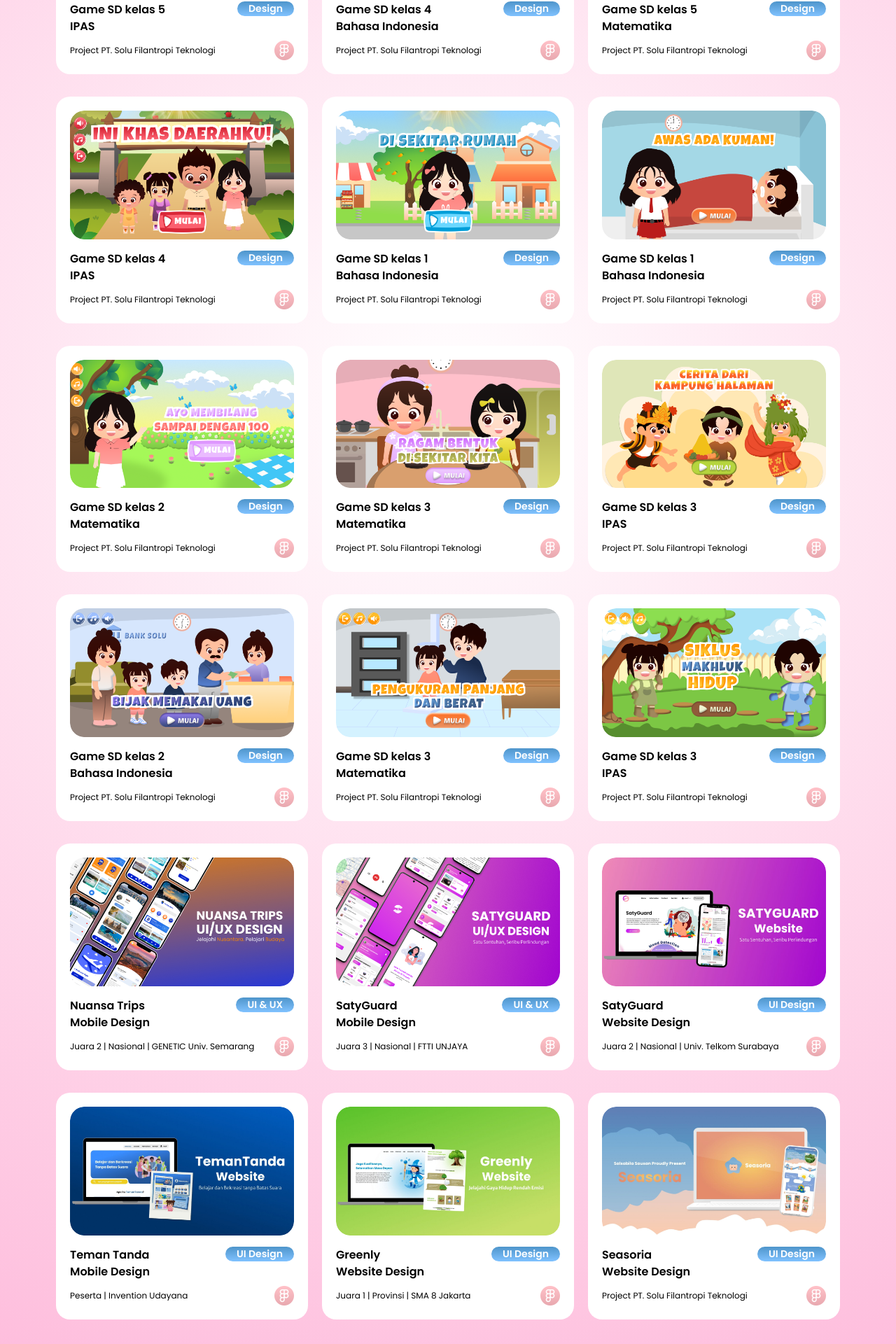
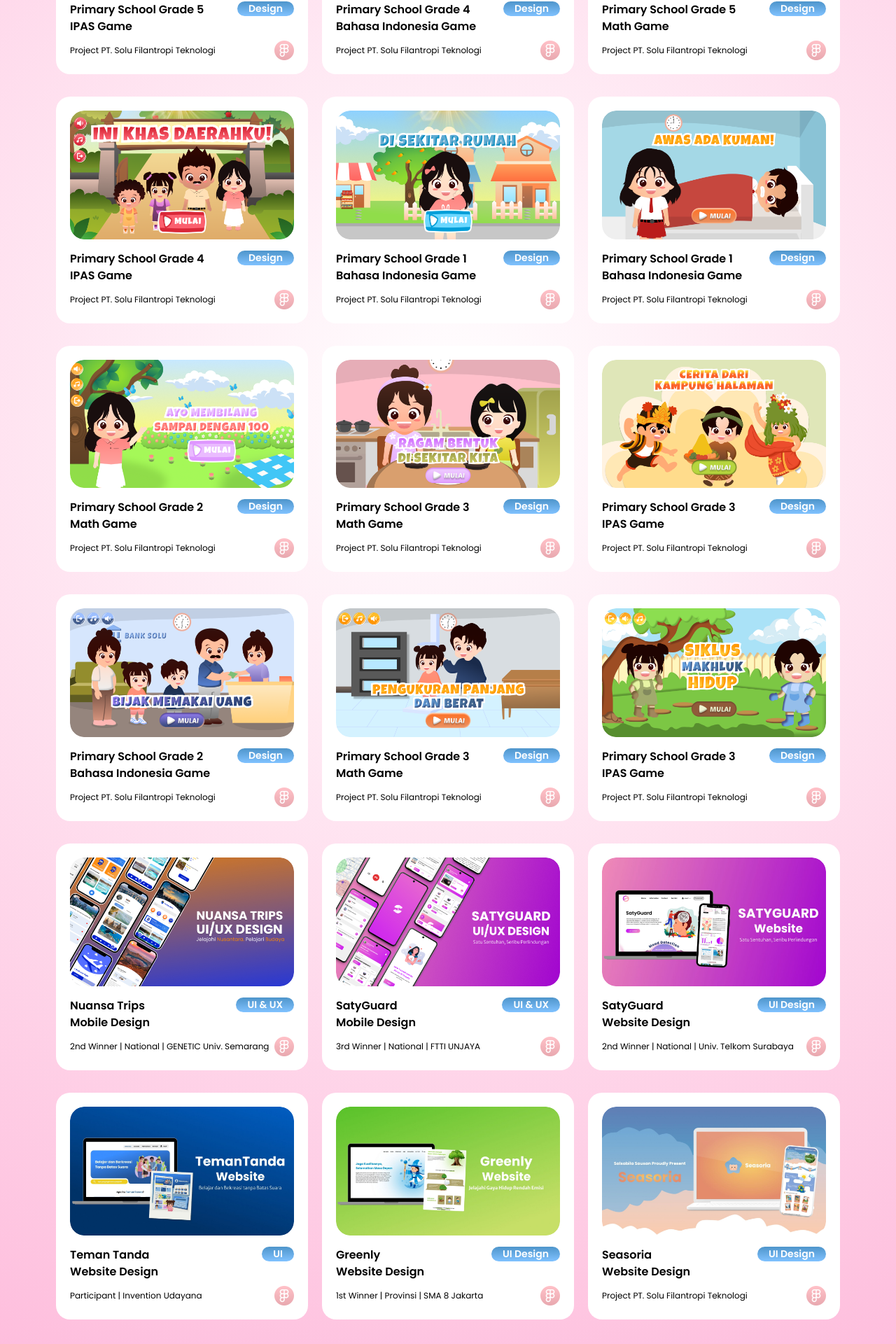
Before and after one commit to sasbiel/Portfolio, a React (Vite) app: page /project/design in a window 1280 px wide. Shown: the part 772-2692 px from the top of the page at 70% size. Built offline with nearby package versions, Linux system fonts and the light colour scheme.

Commit message:
first commit

```diff
--- a/src/data/ProjectData.js
+++ b/src/data/ProjectData.js
@@ -25,120 +25,120 @@ const data = [
     {
         Id: 1,
         Image:rasio,
-        FirstName: "Game SD kelas 6",
-        LastName: "Matematika",
+        FirstName: "Primary School Grade 6",
+        LastName: "Math Game",
         Category: "Design",
         Description: "Project PT. Solu Filantropi Teknologi"
     },
     {
         Id: 2,
         Image: cacah,
-        FirstName: "Game SD kelas 5",
-        LastName: "Matematika",
+        FirstName: "Primary School Grade 5",
+        LastName: "Math Game",
         Category: "Design",
         Description: "Project PT. Solu Filantropi Teknologi"
     },
     {
         Id: 3,
         Image: bunyi,
-        FirstName: "Game SD kelas 5",
-        LastName: "IPAS",
+        FirstName: "Primary School Grade 5",
+        LastName: "IPAS Game",
         Category: "Design",
         Description: "Project PT. Solu Filantropi Teknologi"
     },
     {
         Id: 4,
         Image: air,
-        FirstName: "Game SD kelas 5",
-        LastName: "IPAS",
+        FirstName: "Primary School Grade 5",
+        LastName: "IPAS Game",
         Category: "Design",
         Description: "Project PT. Solu Filantropi Teknologi"
     },
     {
         Id: 5,
         Image: membayar,
-        FirstName: "Game SD kelas 4",
-        LastName: "Bahasa Indonesia",
+        FirstName: "Primary School Grade 4",
+        LastName: "Bahasa Indonesia Game",
         Category: "Design",
         Description: "Project PT. Solu Filantropi Teknologi"
     },
     {
         Id: 6,
         Image: sudut,
-        FirstName: "Game SD kelas 5",
-        LastName: "Matematika",
+        FirstName: "Primary School Grade 5",
+        LastName: "Math Game",
         Category: "Design",
         Description: "Project PT. Solu Filantropi Teknologi"
     },
     {
         Id: 7,
         Image: khasDaerah,
-        FirstName: "Game SD kelas 4",
-        LastName: "IPAS",
+        FirstName: "Primary School Grade 4",
+        LastName: "IPAS Game",
         Category: "Design",
         Description: "Project PT. Solu Filantropi Teknologi"
     },
     {
         Id: 8,
         Image: sekitarRumah,
-        FirstName: "Game SD kelas 1",
-        LastName: "Bahasa Indonesia",
+        FirstName: "Primary School Grade 1",
+        LastName: "Bahasa Indonesia Game",
         Category: "Design",
         Description: "Project PT. Solu Filantropi Teknologi"
     },
     {
         Id: 9,
         Image: adaKuman,
-        FirstName: "Game SD kelas 1",
-        LastName: "Bahasa Indonesia",
+        FirstName: "Primary School Grade 1",
+        LastName: "Bahasa Indonesia Game",
         Category: "Design",
         Description: "Project PT. Solu Filantropi Teknologi"
     },
     {
         Id: 10,
         Image: bilangan100,
-        FirstName: "Game SD kelas 2",
-        LastName: "Matematika",
+        FirstName: "Primary School Grade 2",
+        LastName: "Math Game",
         Category: "Design",
         Description: "Project PT. Solu Filantropi Teknologi"
     },
     {
         Id: 11,
         Image: ragamBentuk,
-        FirstName: "Game SD kelas 3",
-        LastName: "Matematika",
+        FirstName: "Primary School Grade 3",
+        LastName: "Math Game",
         Category: "Design",
         Description: "Project PT. Solu Filantropi Teknologi"
     },
     {
         Id: 12,
         Image: kampungHalaman,
-        FirstName: "Game SD kelas 3",
-        LastName: "IPAS",
+        FirstName: "Primary School Grade 3",
+        LastName: "IPAS Game",
         Category: "Design",
         Description: "Project PT. Solu Filantropi Teknologi"
     },
     {
         Id: 13,
         Image: bijakUang,
-        FirstName: "Game SD kelas 2",
-        LastName: "Bahasa Indonesia",
+        FirstName: "Primary School Grade 2",
+        LastName: "Bahasa Indonesia Game",
         Category: "Design",
         Description: "Project PT. Solu Filantropi Teknologi"
     },
     {
         Id: 14,
         Image: pengukuranBerat,
-        FirstName: "Game SD kelas 3",
-        LastName: "Matematika",
+        FirstName: "Primary School Grade 3",
+        LastName: "Math Game",
         Category: "Design",
         Description: "Project PT. Solu Filantropi Teknologi"
     },
     {
         Id: 15,
         Image: siklusHidup,
-        FirstName: "Game SD kelas 3",
-        LastName: "IPAS",
+        FirstName: "Primary School Grade 3",
+        LastName: "IPAS Game",
         Category: "Design",
         Description: "Project PT. Solu Filantropi Teknologi"
     },
@@ -148,7 +148,7 @@ const data = [
         FirstName: "Nuansa Trips",
         LastName: "Mobile Design",
         Category: "UI & UX",
-        Description: "Juara 2 | Nasional | GENETIC Univ. Semarang"
+        Description: "2nd Winner | National | GENETIC Univ. Semarang"
     },
     {
         Id: 17,
@@ -156,7 +156,7 @@ const data = [
         FirstName: "SatyGuard",
         LastName: "Mobile Design",
         Category: "UI & UX",
-        Description: "Juara 3 | Nasional | FTTI UNJAYA"
+        Description: "3rd Winner | National | FTTI UNJAYA"
     },
     {
         Id: 18,
@@ -164,15 +164,15 @@ const data = [
         FirstName: "SatyGuard",
         LastName: "Website Design",
         Category: "UI Design",
-        Description: "Juara 2 | Nasional | Univ. Telkom Surabaya"
+        Description: "2nd Winner | National | Univ. Telkom Surabaya"
     },
     {
         Id: 19,
         Image: temanTanda,
         FirstName: "Teman Tanda",
-        LastName: "Mobile Design",
-        Category: "UI Design",
-        Description: "Peserta | Invention Udayana"
+        LastName: "Website Design",
+        Category: "UI",
+        Description: "Participant | Invention Udayana"
     },
     {
         Id: 20,
@@ -180,7 +180,7 @@ const data = [
         FirstName: "Greenly",
         LastName: "Website Design",
         Category: "UI Design",
-        Description: "Juara 1 | Provinsi | SMA 8 Jakarta"
+        Description: "1st Winner | Provinsi | SMA 8 Jakarta"
     },
     {
         Id: 21,
```
